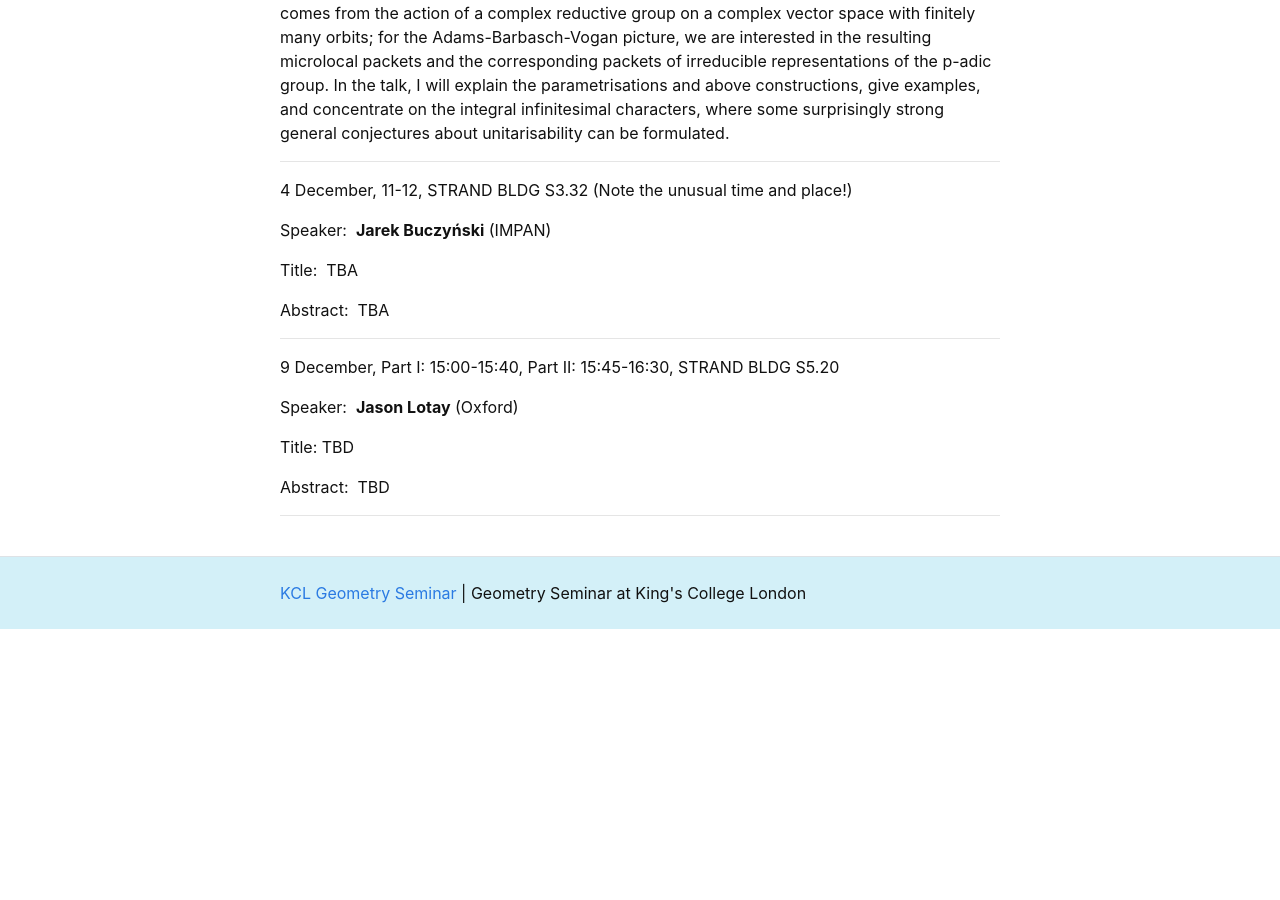
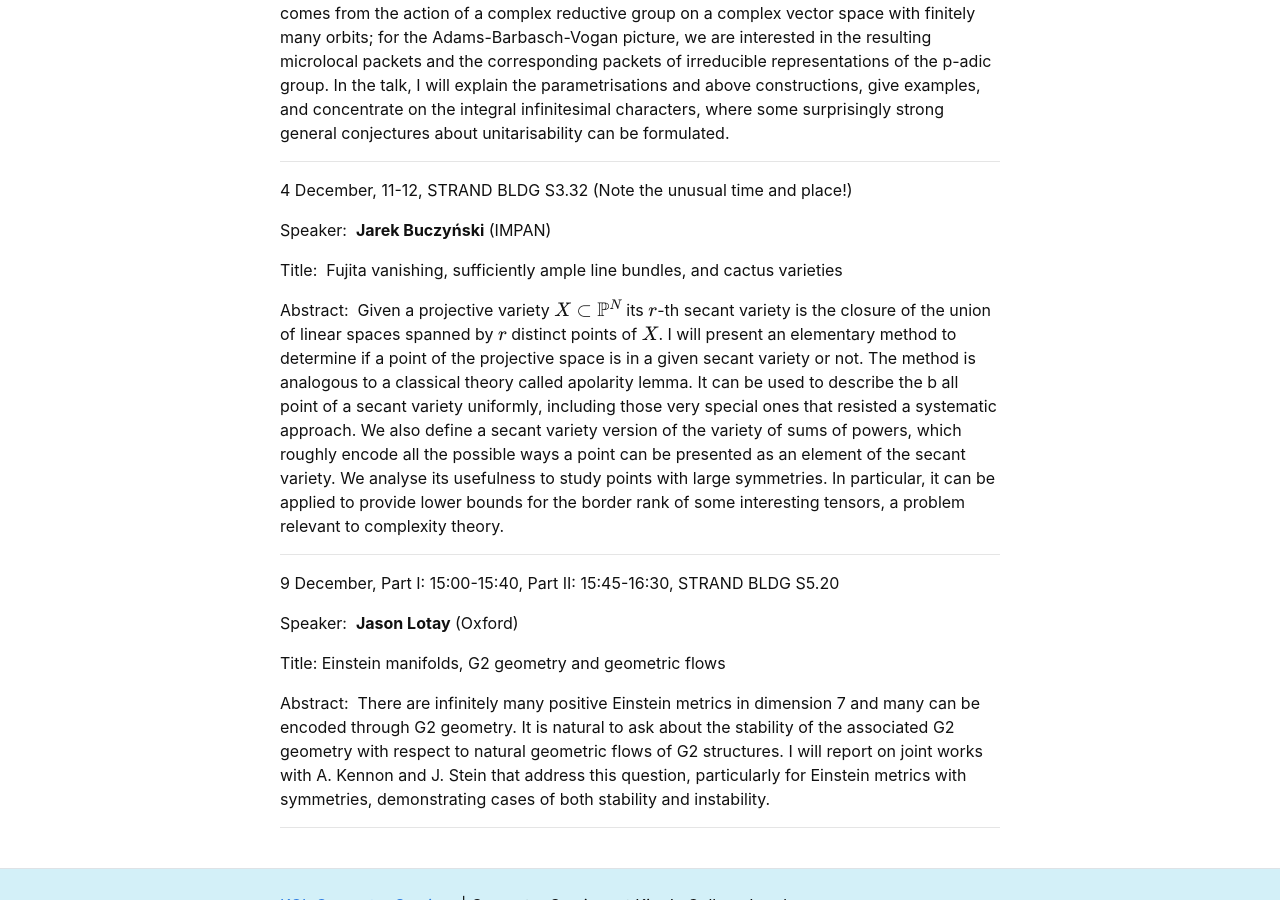
Before and after one commit to kcl-geometry-seminar/kcl-geometry-seminar.github.io, a Jekyll site: the page built from pages/index.md, in a window 1280 px wide and 900 px high, scrolled down 3054 px. Built offline with Jekyll 4.4.1, drawn with Linux system fonts in a browser that asks for light colours; formulas are drawn with MathJax 3; a script that is not in the unit is left out; before the commit the page ends 3683 px from its top, so only the background shows below that.

Commit message:
Update index.md

```diff
--- a/pages/index.md
+++ b/pages/index.md
@@ -114,9 +114,9 @@ Abstract:&nbsp; The modern study of unitary representations of reductive groups
 
 Speaker:&nbsp; **Jarek Buczyński** (IMPAN)
 
-Title:&nbsp; TBA
+Title:&nbsp; Fujita vanishing, sufficiently ample line bundles, and cactus varieties
 
-Abstract:&nbsp; TBA
+Abstract:&nbsp; Given a projective variety $X\subset\mathbb{P}^N$ its $r$-th secant variety is the closure of the union of linear spaces spanned by $r$ distinct points of $X$. I will present an elementary method to determine if a point of the projective space is in a given secant variety or not. The method is analogous to a classical theory called apolarity lemma. It can be used to describe the b all point of a secant variety uniformly, including those very special ones that resisted a systematic approach. We also define a secant variety version of the variety of sums of powers, which roughly encode all the possible ways a point can be presented as an element of the secant variety. We analyse its usefulness to study points with large symmetries. In particular, it can be applied to provide lower bounds for the border rank of some interesting tensors, a problem relevant to complexity theory.
 
 ---------------------------------------------------------
 
@@ -125,8 +125,9 @@ Abstract:&nbsp; TBA
 
 Speaker:&nbsp; **Jason Lotay** (Oxford)
 
-Title:&nbsp;TBD
+Title:&nbsp;Einstein manifolds, G2 geometry and geometric flows
 
-Abstract:&nbsp; TBD
+
+Abstract:&nbsp; There are infinitely many positive Einstein metrics in dimension 7 and many can be encoded through G2 geometry. It is natural to ask about the stability of the associated G2 geometry with respect to natural geometric flows of G2 structures. I will report on joint works with A. Kennon and J. Stein that address this question, particularly for Einstein metrics with symmetries, demonstrating cases of both stability and instability.
 
 ---------------------------------------------------------
```
